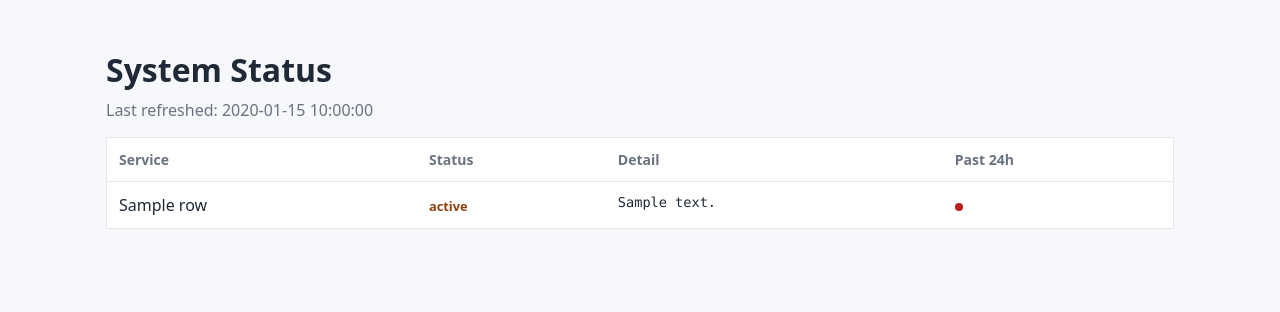
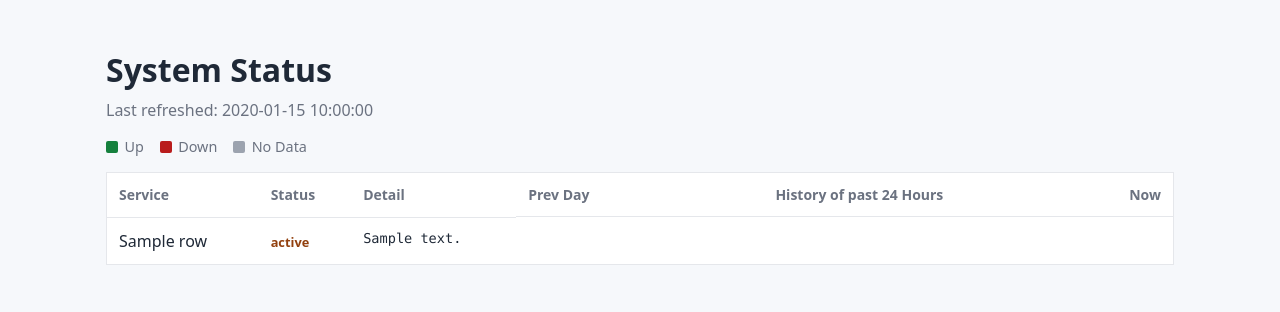
Before and after one commit to adover06/ultametric, a FastAPI app: template system_status/templates/index.html in a window 1280 px wide. Shown: the top 312 px of the page. Run offline with FastAPI, Linux system fonts and the light colour scheme; the template is opened without the code that fills it: most values are stand-ins (such as "Sample title", 1, 10 or a date in 2020).

Commit message:
better html wrapper

```diff
--- a/system_status/server.py
+++ b/system_status/server.py
@@ -21,6 +21,18 @@ class ServiceStatus:
     status: str
     detail: str
     history: list[str]
+
+
+def normalize_history(values: list[Any], width: int = 24) -> list[str]:
+    points: list[str] = []
+    for _, value in values:
+        points.append("up" if str(value) == "1" else "down")
+
+    if len(points) >= width:
+        return points[-width:]
+
+    padding = ["no_data"] * (width - len(points))
+    return padding + points
 
 
 def parse_args() -> argparse.Namespace:
@@ -101,15 +113,13 @@ def build_status_rows() -> list[ServiceStatus]:
                         query=query,
                         status="NO DATA",
                         detail="No matching time series",
-                        history=[],
+                        history=["no_data"] * 24,
                     )
                 )
                 continue
 
             values = result[0].get("values", [])
-            history = []
-            for _, value in values:
-                history.append("up" if str(value) == "1" else "down")
+            history = normalize_history(values)
 
             last_value = values[-1][1] if values else "0"
             is_up = str(last_value) == "1"
@@ -131,7 +141,7 @@ def build_status_rows() -> list[ServiceStatus]:
                     query=query,
                     status="ERROR",
                     detail=f"Prometheus request failed: {exc}",
-                    history=[],
+                    history=["no_data"] * 24,
                 )
             )
 
--- a/system_status/static/style.css
+++ b/system_status/static/style.css
@@ -7,6 +7,7 @@
   --down: #b91c1c;
   --unknown: #92400e;
   --border: #e5e7eb;
+  --no-data: #9ca3af;
 }
 
 * {
@@ -35,6 +36,20 @@ h1 {
   color: var(--muted);
 }
 
+.legend {
+  display: flex;
+  gap: 1rem;
+  margin-top: 0.5rem;
+  color: var(--muted);
+  font-size: 0.9rem;
+}
+
+.legend span {
+  display: inline-flex;
+  align-items: center;
+  gap: 0.4rem;
+}
+
 table {
   width: 100%;
   border-collapse: collapse;
@@ -54,6 +69,12 @@ td {
 th {
   font-size: 0.875rem;
   color: var(--muted);
+}
+
+.history-head {
+  display: flex;
+  justify-content: space-between;
+  gap: 0.75rem;
 }
 
 .badge {
@@ -79,21 +100,41 @@ th {
 }
 
 .history {
-  white-space: nowrap;
+  display: grid;
+  grid-template-columns: repeat(29, 14px);
+  align-items: center;
+  gap: 2px;
 }
 
-.dot {
+.cell {
+  width: 12px;
+  height: 12px;
+  border-radius: 2px;
   display: inline-block;
-  width: 8px;
-  height: 8px;
-  border-radius: 999px;
-  margin-right: 3px;
 }
 
-.dot.up {
+.cell.up {
   background: var(--up);
 }
 
-.dot.down {
+.cell.down {
   background: var(--down);
 }
+
+.cell.no_data,
+.cell.no-data {
+  background: var(--no-data);
+}
+
+.divider {
+  width: 2px;
+  height: 12px;
+  background: #d1d5db;
+}
+
+@media (max-width: 1180px) {
+  table {
+    display: block;
+    overflow-x: auto;
+  }
+}
--- a/system_status/templates/index.html
+++ b/system_status/templates/index.html
@@ -10,6 +10,11 @@
     <main class="container">
       <h1>System Status</h1>
       <p class="meta">Last refreshed: {{ rendered_at }}</p>
+      <div class="legend">
+        <span><span class="cell up"></span> Up</span>
+        <span><span class="cell down"></span> Down</span>
+        <span><span class="cell no-data"></span> No Data</span>
+      </div>
 
       <table>
         <thead>
@@ -17,7 +22,11 @@
             <th>Service</th>
             <th>Status</th>
             <th>Detail</th>
-            <th>Past 24h</th>
+            <th class="history-head">
+              <span>Prev Day</span>
+              <span>History of past 24 Hours</span>
+              <span>Now</span>
+            </th>
           </tr>
         </thead>
         <tbody>
@@ -34,14 +43,16 @@
               {% endif %}
             </td>
             <td class="detail">{{ row.detail }}</td>
-            <td class="history">
-              {% for point in row.history %}
-                {% if point == "up" %}
-                  <span class="dot up" title="up"></span>
-                {% else %}
-                  <span class="dot down" title="down"></span>
-                {% endif %}
-              {% endfor %}
+            <td>
+              <div class="history" aria-label="24 hour status">
+                {% for point in row.history %}
+                  {% set title = "Up" if point == "up" else ("Down" if point == "down" else "No Data") %}
+                  <span class="cell {{ point }}" title="{{ title }}"></span>
+                  {% if loop.index % 4 == 0 and not loop.last %}
+                    <span class="divider" aria-hidden="true"></span>
+                  {% endif %}
+                {% endfor %}
+              </div>
             </td>
           </tr>
           {% endfor %}
```
Also changed, not shown: 2 other files.
